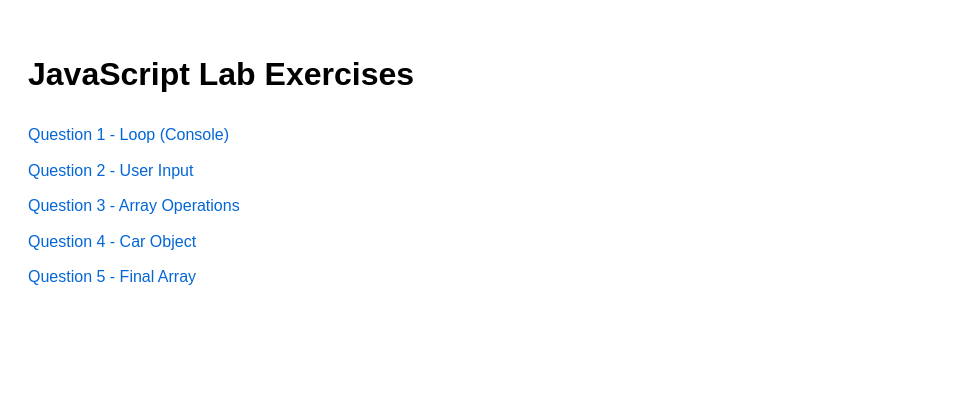
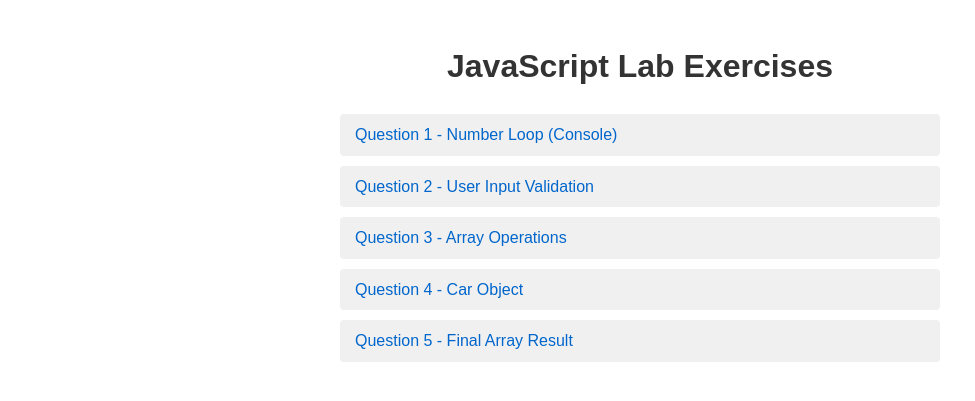
Before and after one commit to chansinpei/Lab_4a, a plain HTML site: page index.html in a window 1280 px wide. Shown: the whole page, without its empty margins (0-975 px from the left). Drawn offline with Linux system fonts and the light colour scheme.

Commit message:
Initial commit with index.html

```diff
--- a/index.html
+++ b/index.html
@@ -5,19 +5,45 @@
     <meta name="viewport" content="width=device-width, initial-scale=1.0">
     <title>JavaScript Lab Exercises</title>
     <style>
-        body { font-family: Arial, sans-serif; line-height: 1.6; padding: 20px; }
-        a { display: block; margin: 10px 0; color: #0366d6; text-decoration: none; }
-        a:hover { text-decoration: underline; }
+        body {
+            font-family: Arial, sans-serif;
+            line-height: 1.6;
+            padding: 20px;
+            max-width: 600px;
+            margin: 0 auto;
+        }
+        h1 {
+            color: #333;
+            text-align: center;
+        }
+        ul {
+            list-style-type: none;
+            padding: 0;
+        }
+        li {
+            margin: 10px 0;
+        }
+        a {
+            display: block;
+            padding: 8px 15px;
+            background: #f0f0f0;
+            color: #0066cc;
+            text-decoration: none;
+            border-radius: 4px;
+        }
+        a:hover {
+            background: #e0e0e0;
+        }
     </style>
 </head>
 <body>
     <h1>JavaScript Lab Exercises</h1>
-    <nav>
-        <a href="question_1.html">Question 1 - Loop (Console)</a>
-        <a href="question_2.html">Question 2 - User Input</a>
-        <a href="question_3.html">Question 3 - Array Operations</a>
-        <a href="question_4.html">Question 4 - Car Object</a>
-        <a href="question_5.html">Question 5 - Final Array</a>
-    </nav>
+    <ul>
+        <li><a href="question_1.html">Question 1 - Number Loop (Console)</a></li>
+        <li><a href="question_2.html">Question 2 - User Input Validation</a></li>
+        <li><a href="question_3.html">Question 3 - Array Operations</a></li>
+        <li><a href="question_4.html">Question 4 - Car Object</a></li>
+        <li><a href="question_5.html">Question 5 - Final Array Result</a></li>
+    </ul>
 </body>
 </html>
```
